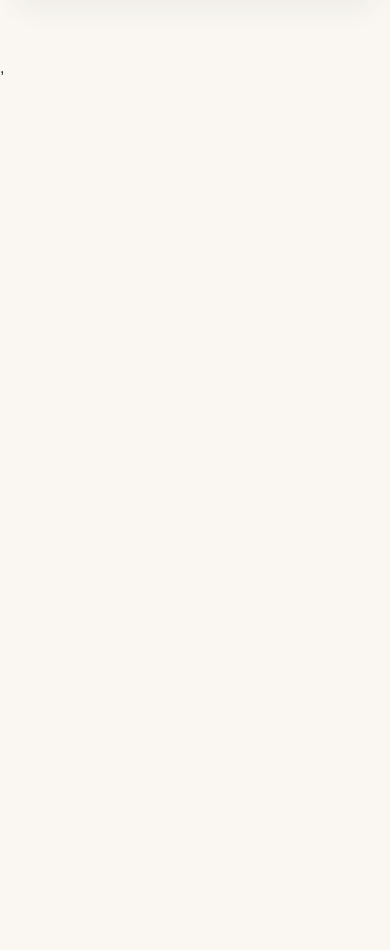
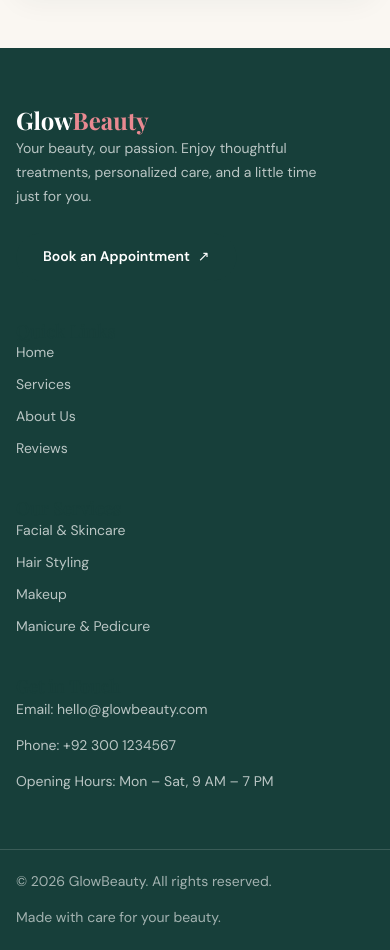
Before and after one commit to WakhraWeb/Appointment-Booking-system, a React (Vite) app: page / in a window 390 px wide. Shown: the part 6865-7815 px from the top of the page. Before the commit the page ends 6945 px from the top, so only its background shows below. Built offline with nearby package versions, Linux system fonts and the light colour scheme.

Commit message:
UI design completed

```diff
--- a/src/App.jsx
+++ b/src/App.jsx
@@ -1,4 +1,3 @@
-
 import { Routes, Route } from "react-router-dom";
 
 import Home from "./pages/Home";
@@ -6,6 +5,7 @@ import Booking from "./pages/Booking";
 import Login from "./pages/Login";
 import Dashboard from "./pages/Dashboard";
 import Signup from "./pages/Signup";
+
 function App() {
   return (
     <Routes>
--- a/src/components/Footer.jsx
+++ b/src/components/Footer.jsx
@@ -0,0 +1,64 @@
+import { Link } from "react-router-dom";
+
+const Footer = () => {
+    return (
+        <footer className="bg-forest text-white">
+            <div className="container-custom grid gap-10 py-14 sm:grid-cols-2 lg:grid-cols-4">
+                {/* Brand */}
+                <div>
+                    <Link to="/" className="font-heading text-2xl font-bold">
+                        Glow<span className="text-rose">Beauty</span>
+                    </Link>
+                    <p className="mt-4 max-w-xs text-sm leading-7 text-white/70">
+                        Your beauty, our passion. Enjoy thoughtful treatments,
+                        personalized care, and a little time just for you.
+                    </p>
+                    <Link to="/booking" className="btn-primary mt-6 inline-flex">
+                        Book an Appointment <span aria-hidden="true">↗</span>
+                    </Link>
+                </div>
+
+                {/* Quick Links */}
+                <div>
+                    <h3 className="font-heading text-lg font-semibold">Quick Links</h3>
+                    <ul className="mt-5 space-y-3 text-sm text-white/70">
+                        <li><Link to="/" className="hover:text-white">Home</Link></li>
+                        <li><a href="/#services" className="hover:text-white">Services</a></li>
+                        <li><a href="/#about" className="hover:text-white">About Us</a></li>
+                        <li><a href="/#testimonials" className="hover:text-white">Reviews</a></li>
+                    </ul>
+                </div>
+
+                {/* Services */}
+                <div>
+                    <h3 className="font-heading text-lg font-semibold">Our Services</h3>
+                    <ul className="mt-5 space-y-3 text-sm text-white/70">
+                        <li>Facial & Skincare</li>
+                        <li>Hair Styling</li>
+                        <li>Makeup</li>
+                        <li>Manicure & Pedicure</li>
+                    </ul>
+                </div>
+
+                {/* Contact */}
+                <div>
+                    <h3 className="font-heading text-lg font-semibold">Get in Touch</h3>
+                    <ul className="mt-5 space-y-3 text-sm leading-6 text-white/70">
+                        <li>Email: hello@glowbeauty.com</li>
+                        <li>Phone: +92 300 1234567</li>
+                        <li>Opening Hours: Mon – Sat, 9 AM – 7 PM</li>
+                    </ul>
+                </div>
+            </div>
+
+            <div className="border-t border-white/15">
+                <div className="container-custom flex flex-col gap-3 py-5 text-sm text-white/60 sm:flex-row sm:items-center sm:justify-between">
+                    <p>© {new Date().getFullYear()} GlowBeauty. All rights reserved.</p>
+                    <p>Made with care for your beauty.</p>
+                </div>
+            </div>
+        </footer>
+    );
+};
+
+export default Footer;
--- a/src/components/Hero.jsx
+++ b/src/components/Hero.jsx
@@ -1,3 +1,5 @@
+import { Link } from "react-router-dom";
+
 const Hero = () => {
     return (
         <section
@@ -27,10 +29,10 @@ const Hero = () => {
                     </p>
 
                     <div className="mt-8 flex flex-wrap items-center gap-4">
-                        <a href="#booking" className="btn-primary">
+                        <Link to="/booking" className="btn-primary">
                             Book Your Appointment
                             <span aria-hidden="true">↗</span>
-                        </a>
+                        </Link>
 
                         <a
                             href="#services"
--- a/src/components/Services.jsx
+++ b/src/components/Services.jsx
@@ -1,5 +1,5 @@
 import ServiceCard from "./ServiceCard";
-
+import { Link } from "react-router-dom";
 const services = [
     {
         id: 1,
@@ -63,9 +63,9 @@ const Services = () => {
                 </div>
 
                 <div className="mt-10 text-center">
-                    <a href="#booking" className="btn-primary">
+                    <Link to="/booking" className="btn-primary">
                         Book Your Treatment
-                    </a>
+                    </Link>
                 </div>
             </div>
         </section>
--- a/src/components/Testimonials.jsx
+++ b/src/components/Testimonials.jsx
@@ -1,3 +1,4 @@
+import { Link } from "react-router-dom";
 const testimonials = [
     {
         id: 1,
@@ -81,9 +82,9 @@ const Testimonials = () => {
                 </div>
 
                 <div className="mt-10 text-center">
-                    <a href="#booking" className="btn-primary">
+                    <Link to="/booking" className="btn-primary">
                         Book Your Experience
-                    </a>
+                    </Link>
                 </div>
             </div>
         </section>
--- a/src/index.css
+++ b/src/index.css
@@ -1,5 +1,3 @@
-@import "tailwindcss";
-
 /* ========================================
    1. Google Fonts
 ======================================== */
@@ -275,3 +273,13 @@ p {
     width: min(calc(100% - 32px), var(--container-width));
   }
 }
+html,
+body,
+#root {
+  margin: 0;
+  min-height: 100%;
+}
+
+body {
+  background-color: var(--color-ivory);
+}
--- a/src/pages/Home.jsx
+++ b/src/pages/Home.jsx
@@ -5,7 +5,7 @@ import Services from "../components/Services";
 import About from "../components/About";
 import Testimonials from "../components/Testimonials";
 import Booking from "./Booking";
-
+import Footer from "../components/Footer";
 const Home = () => {
     return (
         <>
@@ -18,6 +18,9 @@ const Home = () => {
                 <Testimonials />
                 <Booking />
             </main>
+
+            <Footer />
+
         </>
     );
 };
```
Also changed, not shown: src/main.jsx (+10 -10 lines).
